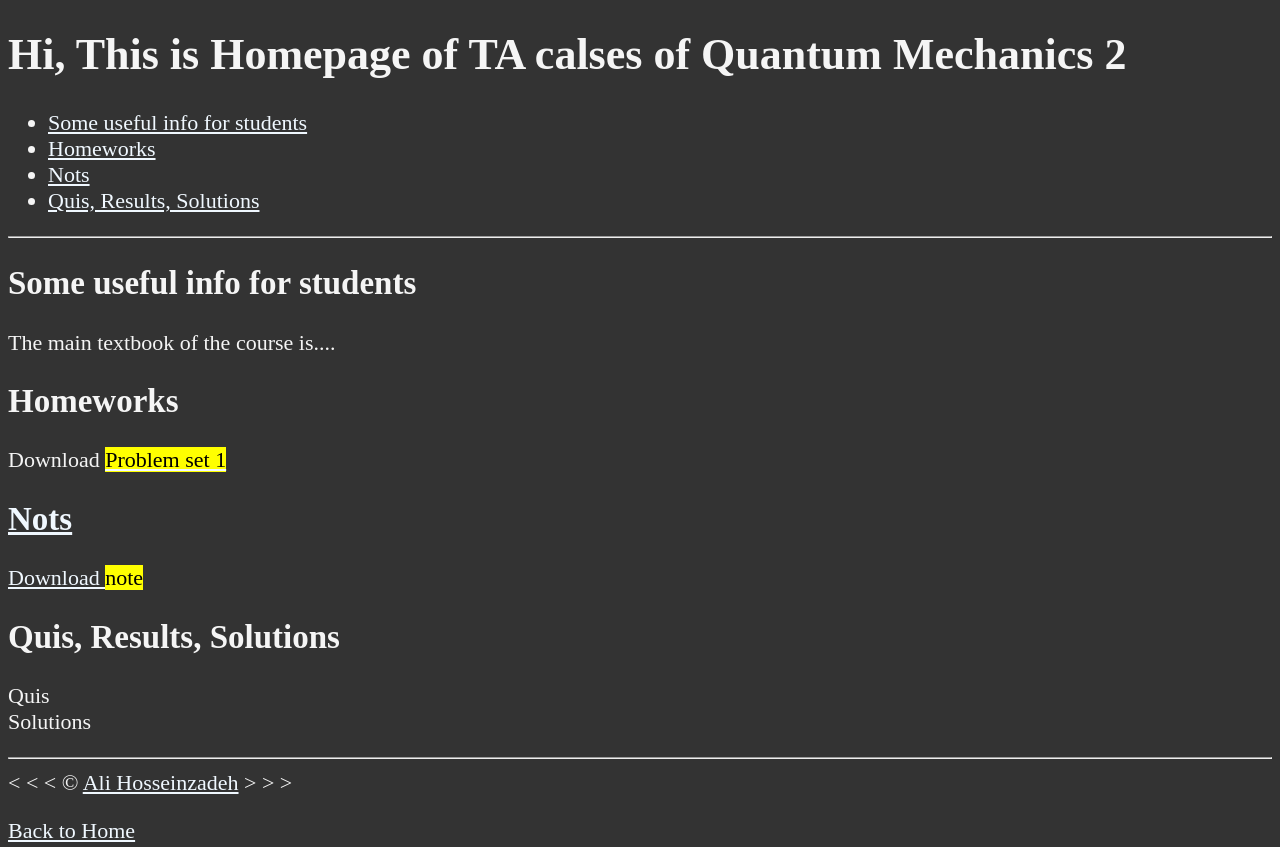
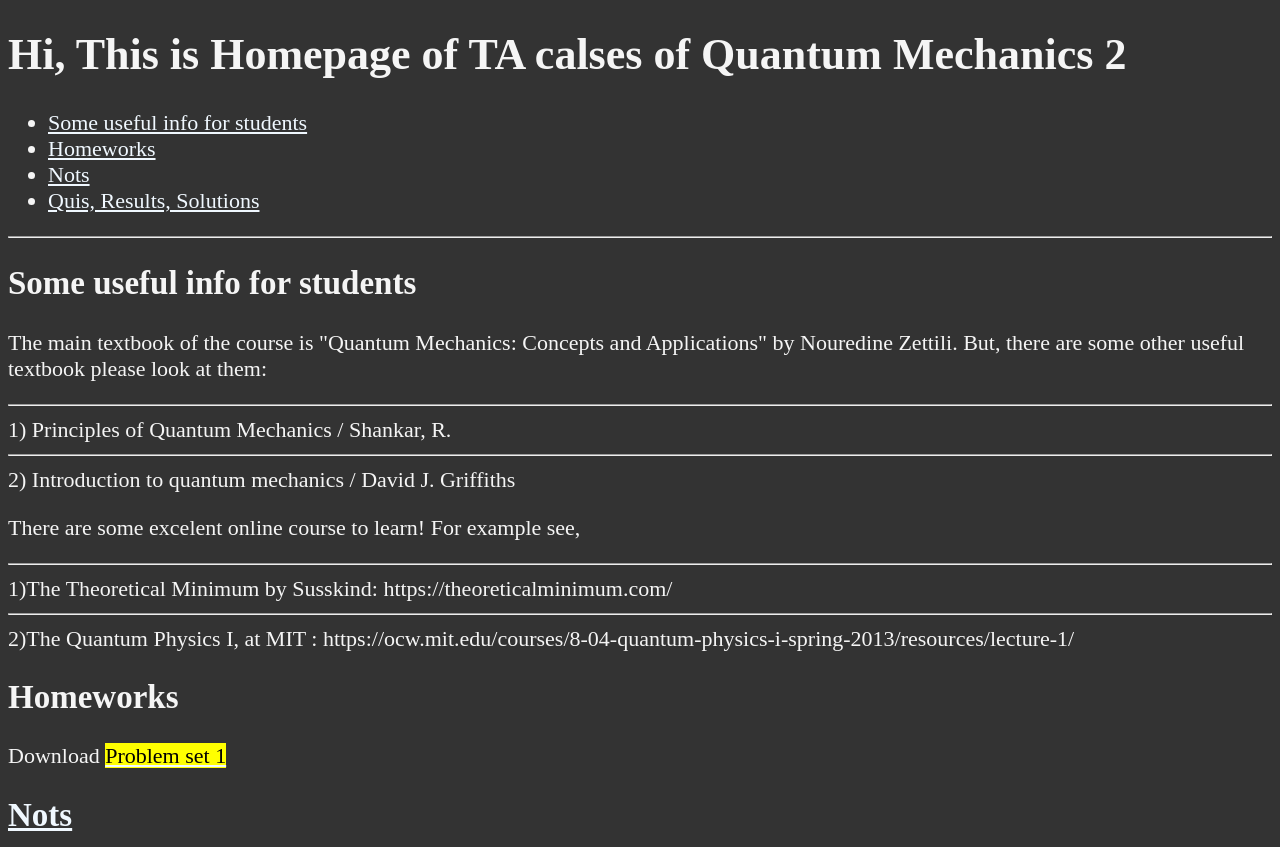
Before and after one commit to alihosseinzadehph/Theoretical-Physics, a plain HTML site: page teaching2.html in a window 1280 px wide. Shown: the top 847 px of the page. Drawn offline with Linux system fonts and the light colour scheme.

Commit message:
Update teaching2.html

```diff
--- a/teaching2.html
+++ b/teaching2.html
@@ -43,8 +43,19 @@
         <main>
             <article id="Now">
                 <h2>Some useful info for students</h2>
+               <p>
+                    The main textbook of the course is "Quantum Mechanics: Concepts and Applications" by Nouredine Zettili. But, there are some other useful textbook please look at them:
+                   <hr>
+                   1) Principles of Quantum Mechanics / Shankar, R.
+                    <hr>
+                    2) Introduction to quantum mechanics / David J. Griffiths
+                </p>
                 <p>
-                    The main textbook of the course is....
+                    There are some excelent online course to learn! For example see,
+                    <hr>
+                    1)The Theoretical Minimum by Susskind: https://theoreticalminimum.com/
+                     <hr>
+                    2)The Quantum Physics I, at MIT : https://ocw.mit.edu/courses/8-04-quantum-physics-i-spring-2013/resources/lecture-1/
                 </p>
 
 
```
